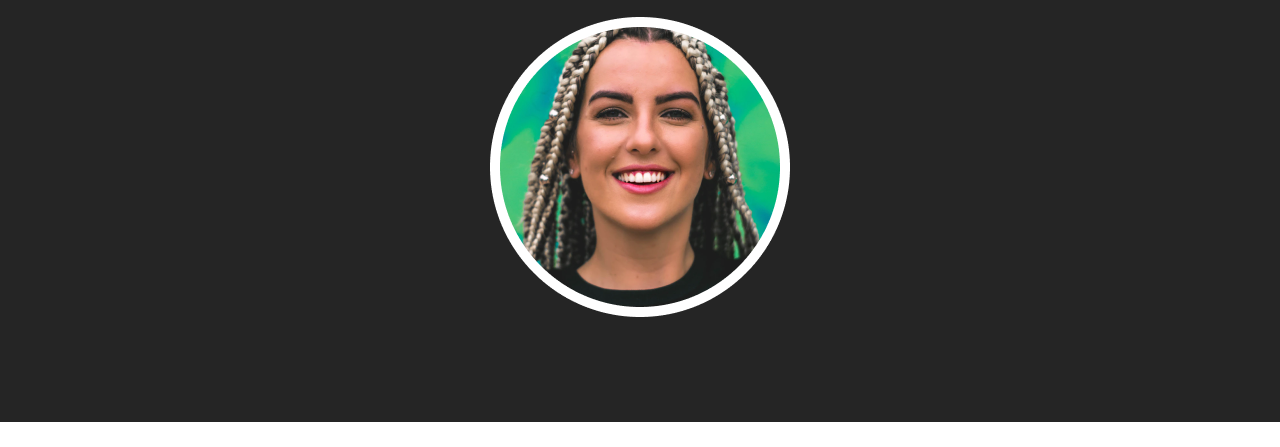
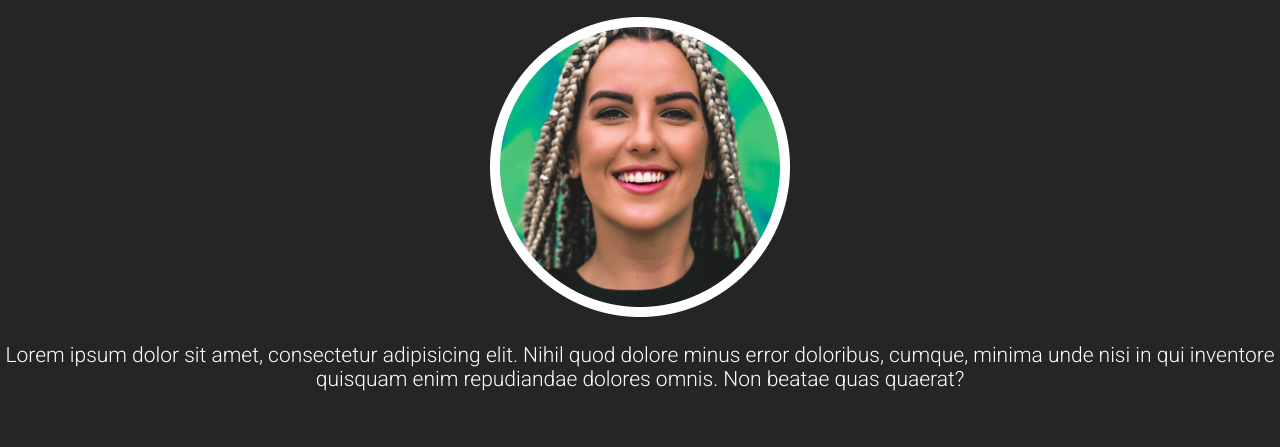
Before and after one commit to oboyo/oboyo.github.io, a website: page index.html in a window 1280 px wide. Shown: the part 353-800 px from the top of the page. Drawn offline with nearby package versions, Linux system fonts and the light colour scheme.

Commit message:
another lorem

```diff
--- a/index.html
+++ b/index.html
@@ -12,6 +12,7 @@
                     <h1>Hello as well, my name is <span class="accent-text">Sophie</span></h1>
                     <img src="img/sophie.png" alt="portrait of Sophie">
                 </div>
+                <p>Lorem ipsum dolor sit amet, consectetur adipisicing elit. Nihil quod dolore minus error doloribus, cumque, minima unde nisi in qui inventore quisquam enim repudiandae dolores omnis. Non beatae quas quaerat?</p>
             </header>
 
 
```
